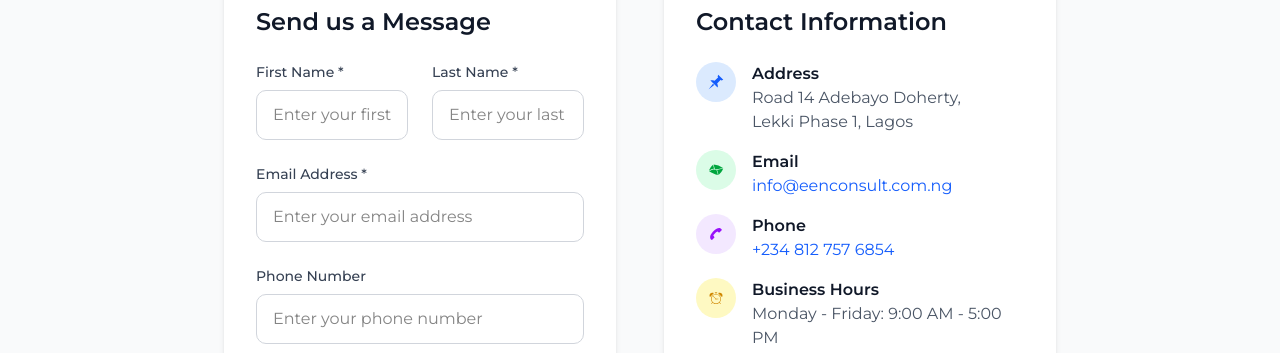
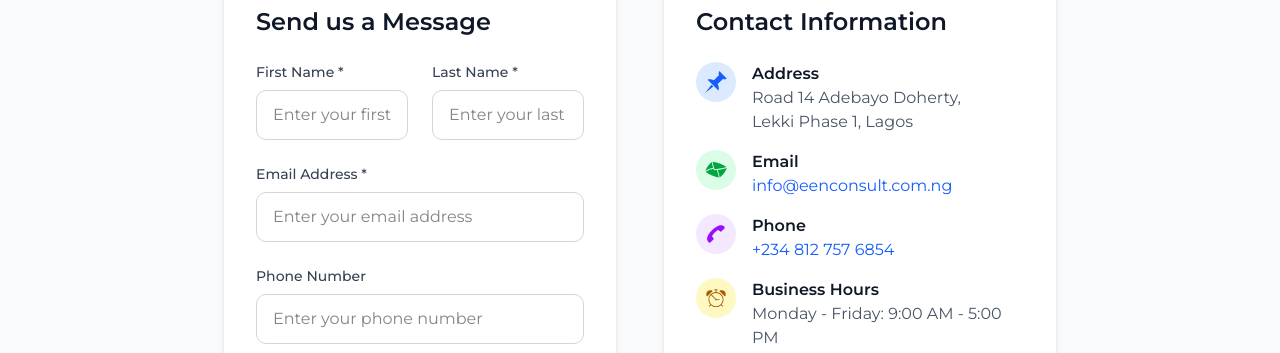
Before and after one commit to Edema-wxd/eenrebuild, a Next.js app: page /contact-us in a window 1280 px wide. Shown: the part 366-719 px from the top of the page. Built offline with nearby package versions, Linux system fonts and the light colour scheme.

Commit message:
Update Contact Us page icons to improve visual consistency by increasing icon sizes. This enhances the overall aesthetics and user engagement of the contact information section.

```diff
--- a/src/app/contact-us/page.tsx
+++ b/src/app/contact-us/page.tsx
@@ -366,7 +366,7 @@ export default function ContactUsPage() {
               <div className="space-y-4">
                 <div className="flex items-start space-x-4">
                   <div className="w-10 h-10 bg-blue-100 rounded-full flex items-center justify-center flex-shrink-0">
-                    <GiPin className="text-blue-600" />
+                    <GiPin className="text-2xl text-blue-600" />
                   </div>
                   <div>
                     <h3 className="font-semibold text-gray-900">Address</h3>
@@ -380,7 +380,7 @@ export default function ContactUsPage() {
 
                 <div className="flex items-start space-x-4">
                   <div className="w-10 h-10 bg-green-100 rounded-full flex items-center justify-center flex-shrink-0">
-                    <GiEnvelope className="text-green-600" />
+                    <GiEnvelope className="text-2xl text-green-600" />
                   </div>
                   <div>
                     <h3 className="font-semibold text-gray-900">Email</h3>
@@ -397,7 +397,7 @@ export default function ContactUsPage() {
 
                 <div className="flex items-start space-x-4">
                   <div className="w-10 h-10 bg-purple-100 rounded-full flex items-center justify-center flex-shrink-0">
-                    <GiPhone className="text-purple-600" />
+                    <GiPhone className=" text-2xl text-purple-600" />
                   </div>
                   <div>
                     <h3 className="font-semibold text-gray-900">Phone</h3>
@@ -414,7 +414,7 @@ export default function ContactUsPage() {
 
                 <div className="flex items-start space-x-4">
                   <div className="w-10 h-10 bg-yellow-100 rounded-full flex items-center justify-center flex-shrink-0">
-                    <GiAlarmClock className="text-yellow-600" />
+                    <GiAlarmClock className="text-2xl text-yellow-700" />
                   </div>
                   <div>
                     <h3 className="font-semibold text-gray-900">
```
